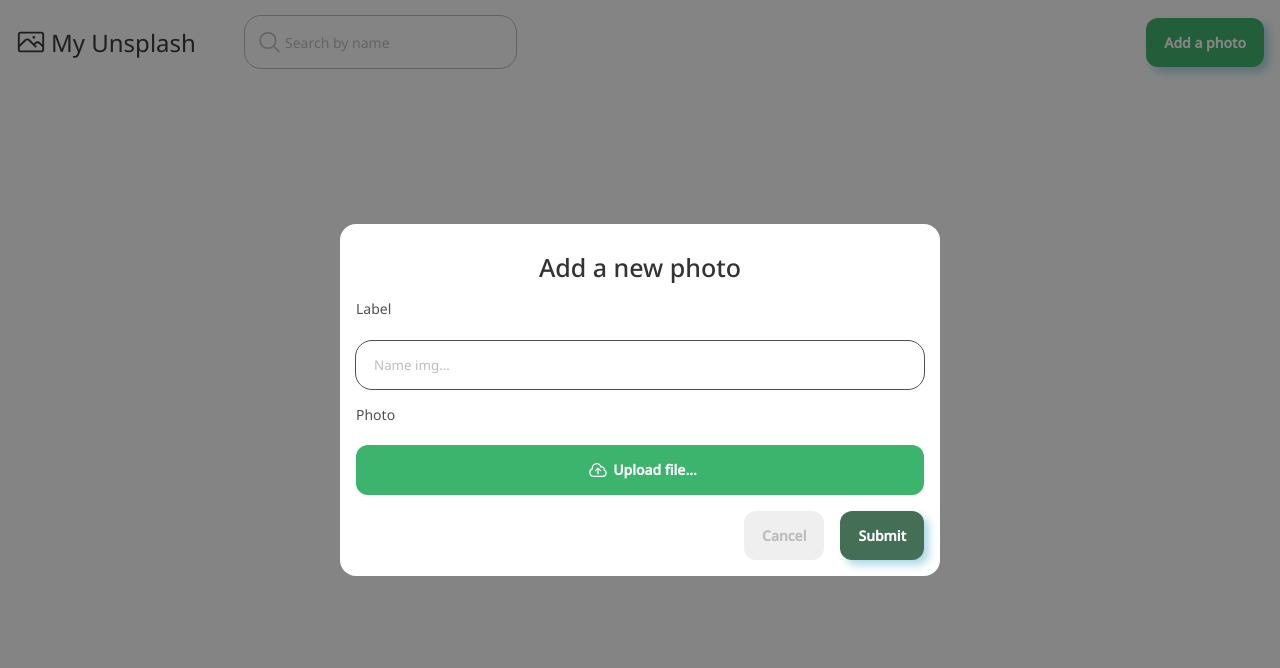
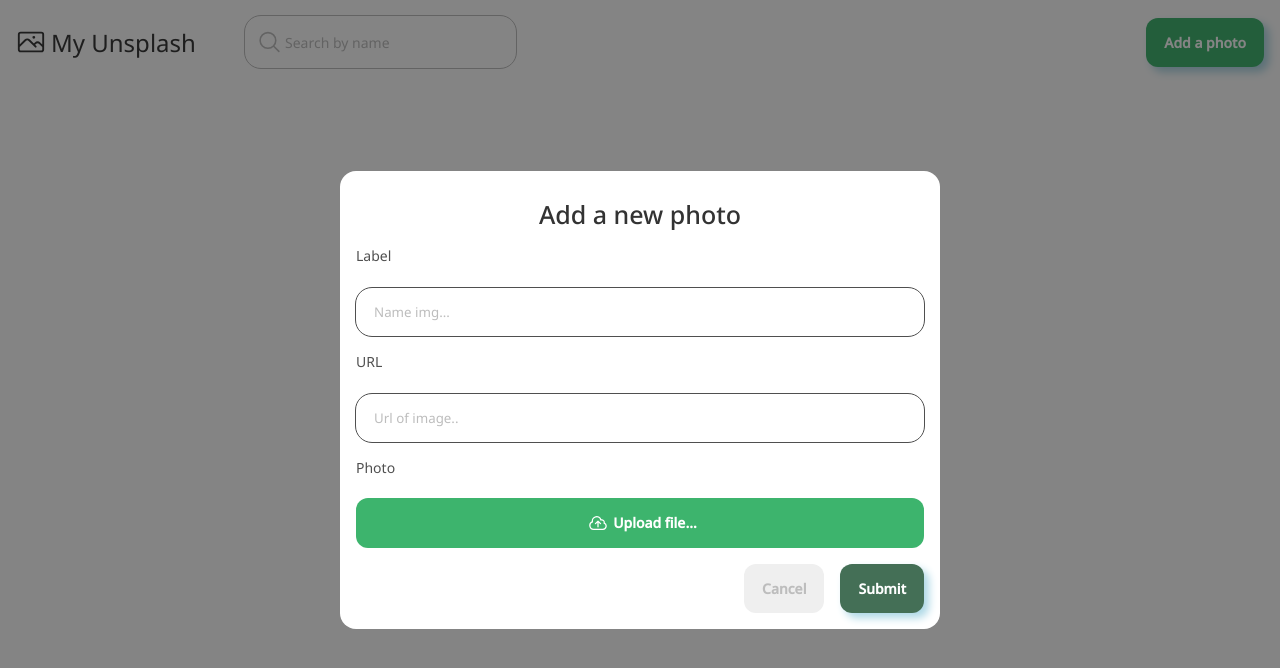
Before and after one commit to JaderGuerra/unsplash_front_angular, an Angular app: page /home in a window 1280 px wide. Both pictures are taken after a click on the button "Add a photo". Shown: the top 668 px of the page. Built offline with nearby package versions, Linux system fonts and the light colour scheme; no server answers.

Commit message:
feat: :sparkles: add url field

```diff
--- a/src/app/components/add-photo/add-photo.component.html
+++ b/src/app/components/add-photo/add-photo.component.html
@@ -37,6 +37,16 @@
               type="text"
               placeholder="Name img..."
               name="label"
+            />
+          </div>
+          <div class="form_group">
+            <span>URL</span>
+            <input
+              class="form_control"
+              formControlName="url"
+              type="text"
+              placeholder="Url of image.."
+              name="url"
             />
           </div>
           <div class="form_group">
--- a/src/app/components/add-photo/add-photo.component.ts
+++ b/src/app/components/add-photo/add-photo.component.ts
@@ -32,14 +32,16 @@ export class AddPhotoComponent {
   createForm(): FormGroup {
     return this._fb.group({
       label: ['', [Validators.required, Validators.minLength(3)]],
-      image_path: ['', Validators.required],
+      image_path: [''],
+      url: ['']
     });
   }
 
   uploadImage() {
     const file = {
       label: this.form.value.label,
-      image_path: this.selectedFile,
+      image_path: this.selectedFile ?? '',
+      url: this.form.value.url
     };
 
     this._api.uploadFile(file).subscribe((response) => console.log(response));
--- a/src/app/models/file.models.ts
+++ b/src/app/models/file.models.ts
@@ -2,4 +2,5 @@ export interface NewFile {
   label: string;
   image_path: File | null | string;
   image_path_thumbnail?: File | null | string;
+  url?: string;
 }
--- a/src/app/services/api.service.ts
+++ b/src/app/services/api.service.ts
@@ -27,7 +27,7 @@ export class ApiService {
     const fd = new FormData();
     fd.append('image_path', file.image_path!);
     fd.append('label', file.label);
-    return this._http.post('http://192.168.1.57:8000/api/uploadfile', fd);
+    fd.append('url', file.url!);
   }
 
   getAllImages(): Observable<NewFile[]> {
```
